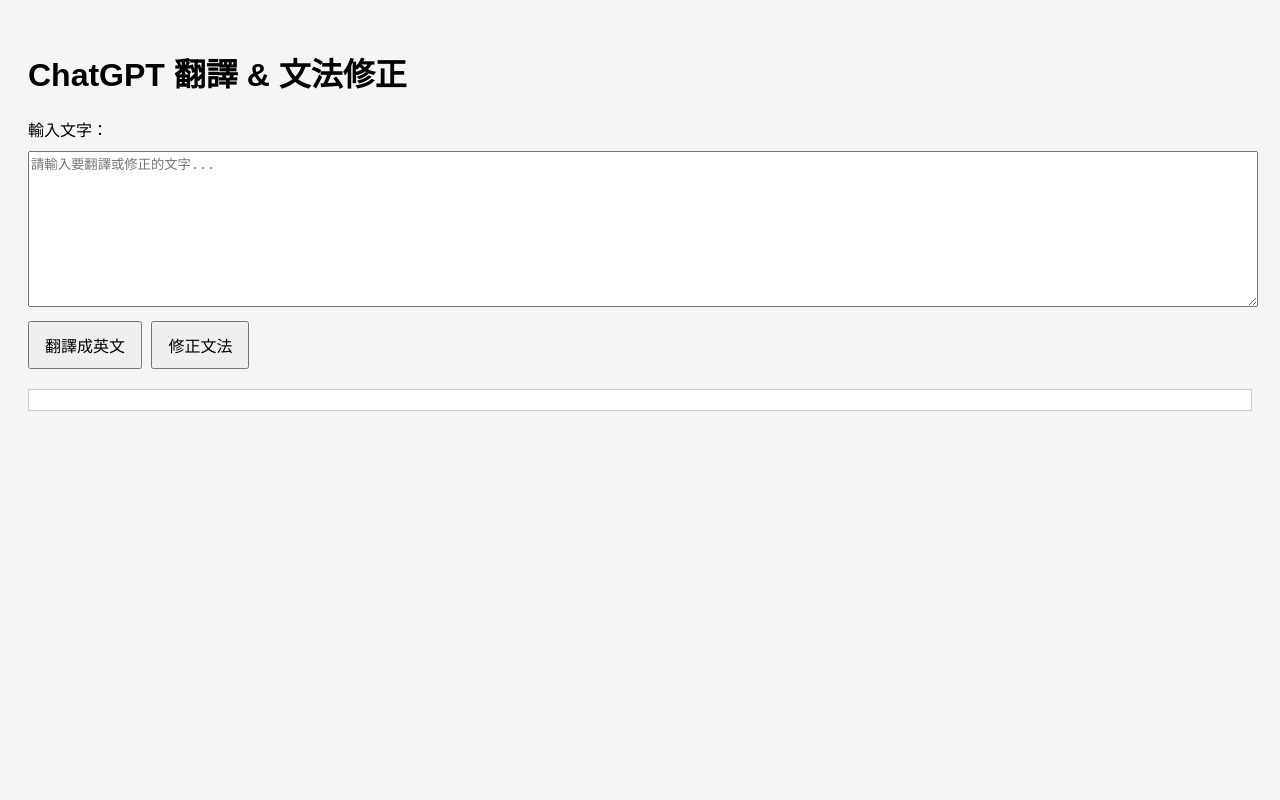
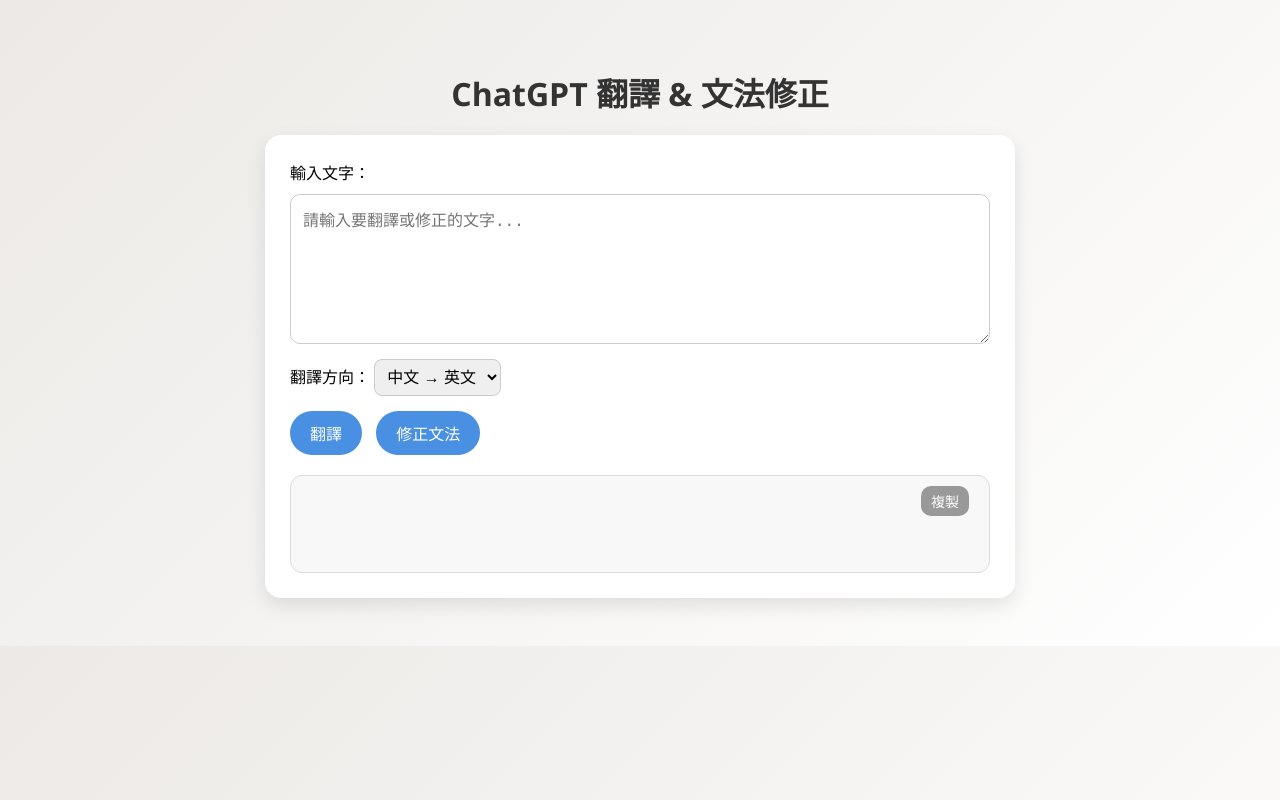
Before and after one commit to TWLBJ/Cason_Translate, a website: page index.html in a window 1280 px wide. Drawn offline with nearby package versions, Linux system fonts and the light colour scheme.

Commit message:
update style and add some feature

```diff
--- a/index.html
+++ b/index.html
@@ -2,29 +2,128 @@
 <html lang="en">
 <head>
   <meta charset="UTF-8">
-  <title>ChatGPT 翻譯與文法修正</title>
+  <title>Cason Translate</title>
   <script src="https://cdn.jsdelivr.net/npm/axios/dist/axios.min.js"></script>
   <style>
-    body { font-family: Arial, sans-serif; padding: 20px; background: #f5f5f5; }
-    textarea { width: 100%; height: 150px; margin-top: 10px; }
-    button { margin: 10px 5px 0 0; padding: 10px 15px; font-size: 16px; }
-    #result { margin-top: 20px; background: white; padding: 10px; border: 1px solid #ccc; white-space: pre-wrap; }
+    body {
+      font-family: 'Segoe UI', sans-serif;
+      padding: 40px;
+      background: linear-gradient(135deg, #ece9e6, #ffffff);
+      display: flex;
+      flex-direction: column;
+      align-items: center;
+    }
+
+    h1 {
+      color: #333;
+      margin-bottom: 20px;
+    }
+
+    .container {
+      width: 100%;
+      max-width: 700px;
+      background: white;
+      padding: 25px;
+      border-radius: 16px;
+      box-shadow: 0 8px 20px rgba(0,0,0,0.1);
+    }
+
+    textarea {
+      width: 100%;
+      height: 150px;
+      margin-top: 10px;
+      padding: 12px;
+      font-size: 16px;
+      border-radius: 10px;
+      border: 1px solid #ccc;
+      resize: vertical;
+      box-sizing: border-box;
+    }
+
+    select {
+      padding: 8px;
+      font-size: 16px;
+      border-radius: 8px;
+      border: 1px solid #ccc;
+      margin-right: 10px;
+    }
+
+    .buttons {
+      margin-top: 15px;
+    }
+
+    button {
+      background: #4A90E2;
+      color: white;
+      border: none;
+      border-radius: 25px;
+      padding: 10px 20px;
+      font-size: 16px;
+      margin-right: 10px;
+      cursor: pointer;
+      transition: background 0.3s;
+    }
+
+    button:hover {
+      background: #357ABD;
+    }
+
+    #result {
+      margin-top: 20px;
+      background: #f8f8f8;
+      padding: 15px;
+      border-radius: 12px;
+      border: 1px solid #ddd;
+      white-space: pre-wrap;
+      font-size: 16px;
+      position: relative;
+    }
+
+    #copyBtn {
+      position: absolute;
+      top: 10px;
+      right: 10px;
+      padding: 5px 10px;
+      font-size: 14px;
+      border-radius: 10px;
+      background: #999;
+      color: white;
+      border: none;
+      cursor: pointer;
+      transition: background 0.3s;
+    }
+
+    #copyBtn:hover {
+      background: #666;
+    }
   </style>
 </head>
 <body>
   <h1>ChatGPT 翻譯 & 文法修正</h1>
-  <label for="inputText">輸入文字：</label>
-  <textarea id="inputText" placeholder="請輸入要翻譯或修正的文字..."></textarea>
+  <div class="container">
+    <label for="inputText">輸入文字：</label>
+    <textarea id="inputText" placeholder="請輸入要翻譯或修正的文字..."></textarea>
 
-  <div>
-    <button onclick="translateText()">翻譯成英文</button>
-    <button onclick="fixGrammar()">修正文法</button>
+    <div style="margin-top: 10px;">
+      <label for="direction">翻譯方向：</label>
+      <select id="direction">
+        <option value="zh-en">中文 → 英文</option>
+        <option value="en-zh">英文 → 中文</option>
+      </select>
+    </div>
+
+    <div class="buttons">
+      <button onclick="translateText()">翻譯</button>
+      <button onclick="fixGrammar()">修正文法</button>
+    </div>
+
+    <div id="result">
+      <button id="copyBtn" onclick="copyResult()">複製</button>
+    </div>
   </div>
 
-  <div id="result"></div>
-
   <script>
-    const API_ENDPOINT = 'https://cason-translate.onrender.com/chat'; // 你的 Node.js server 位址
+    const API_ENDPOINT = 'https://cason-translate.onrender.com/chat'; // ⚠️ 替換成你的實際網址
 
     async function callChatGPT(prompt) {
       try {
@@ -37,24 +136,42 @@
 
         const result = response.data.result;
         document.getElementById('result').innerText = result;
+        document.getElementById('result').appendChild(document.getElementById('copyBtn'));
       } catch (error) {
         console.error('錯誤:', error);
-        document.getElementById('result').innerText = '⚠️ 發生錯誤，請檢查後端伺服器是否啟動。';
+        const msg = error.response?.data?.detail || error.message || '未知錯誤';
+        document.getElementById('result').innerText = `⚠️ 發生錯誤：${msg}`;
       }
     }
 
     function translateText() {
-      const input = document.getElementById('inputText').value;
-      if (input.trim() === '') return alert('請輸入內容');
-      const prompt = `請將以下中文翻譯成自然的英文：\n${input}`;
+      const input = document.getElementById('inputText').value.trim();
+      const direction = document.getElementById('direction').value;
+      if (!input) return alert('請輸入內容');
+
+      let prompt = '';
+      if (direction === 'zh-en') {
+        prompt = `請將以下中文翻譯成自然的英文：\n${input}`;
+      } else {
+        prompt = `請將以下英文翻譯成自然的中文：\n${input}`;
+      }
       callChatGPT(prompt);
     }
 
     function fixGrammar() {
-      const input = document.getElementById('inputText').value;
-      if (input.trim() === '') return alert('請輸入內容');
+      const input = document.getElementById('inputText').value.trim();
+      if (!input) return alert('請輸入內容');
       const prompt = `請幫我修正下面這段英文的文法錯誤，並提供修正後的版本：\n${input}`;
       callChatGPT(prompt);
+    }
+
+    function copyResult() {
+      const resultText = document.getElementById('result').innerText;
+      navigator.clipboard.writeText(resultText).then(() => {
+        alert('已複製到剪貼簿！');
+      }, () => {
+        alert('複製失敗，請手動複製');
+      });
     }
   </script>
 </body>
```
